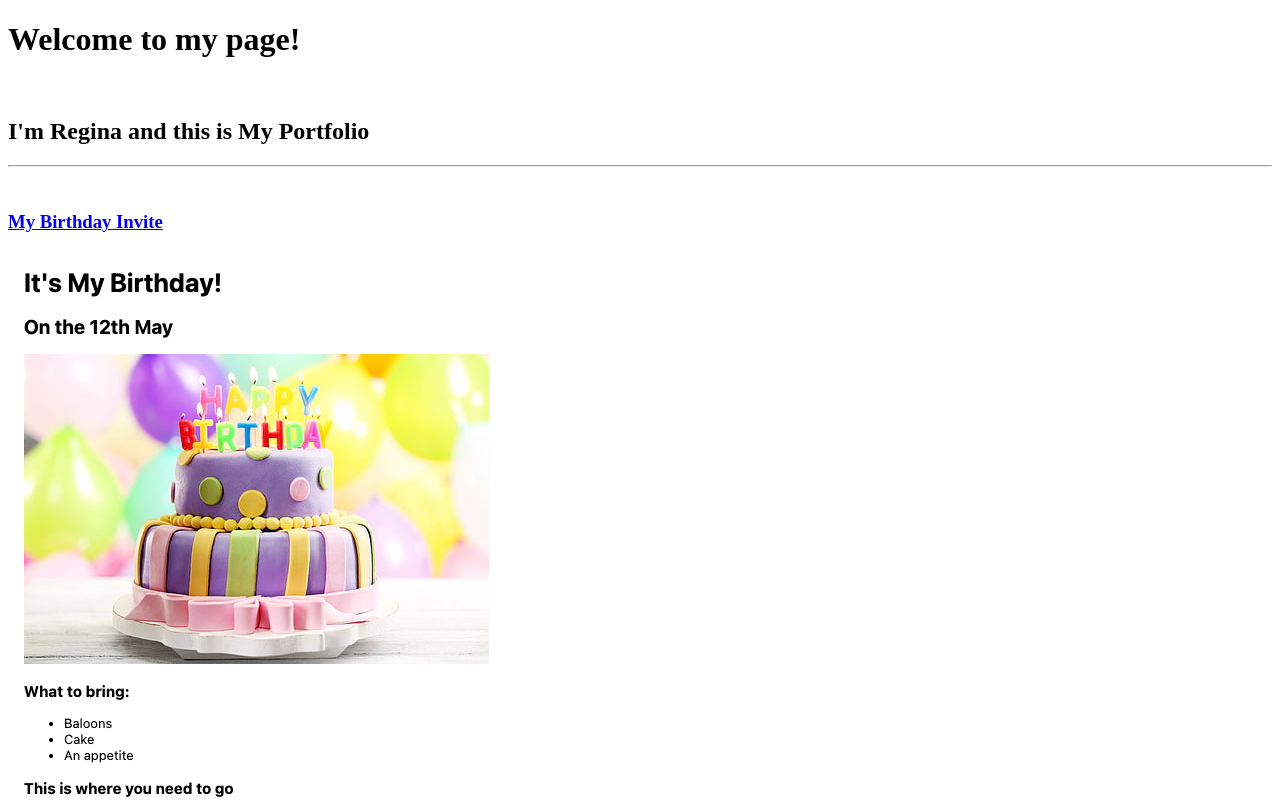
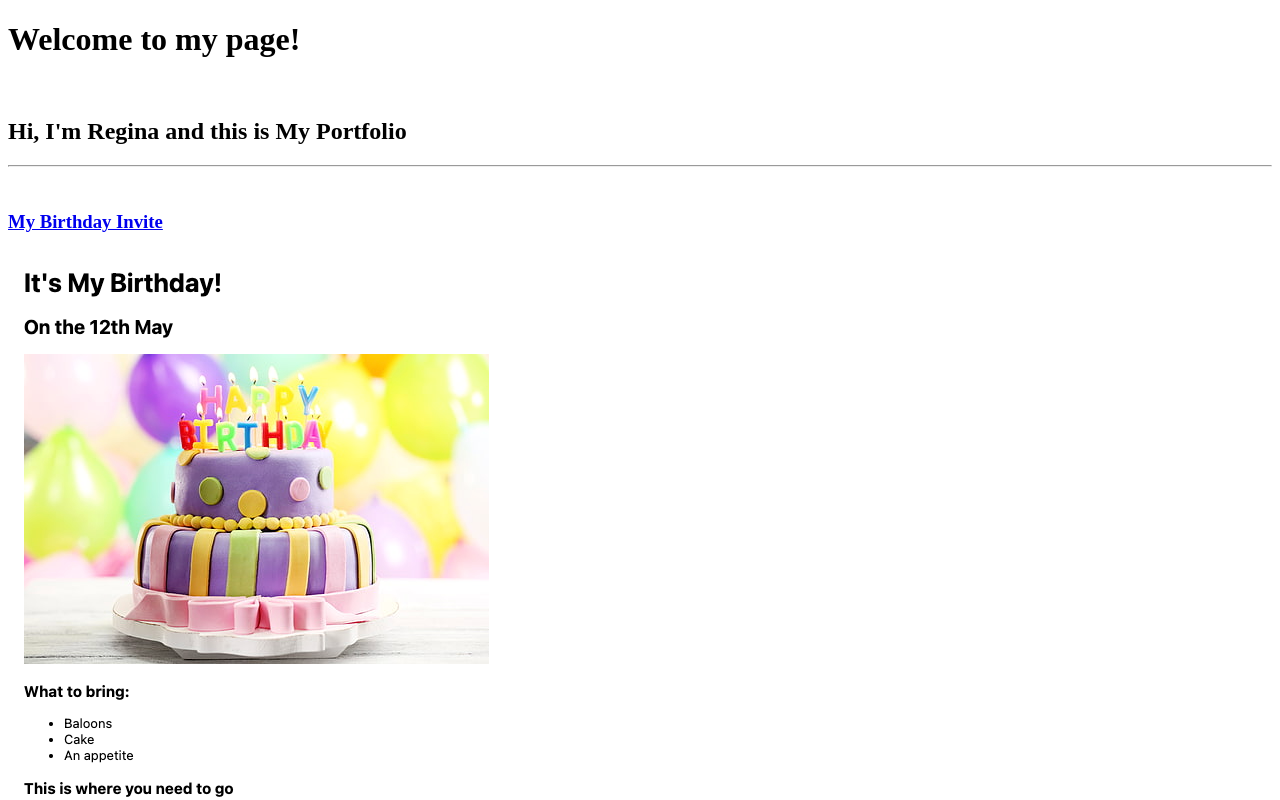
Before and after one commit to ReginaLalement/html-portfolio, a plain HTML site: page index.html in a window 1280 px wide. Shown: the top 800 px of the page. Drawn offline with Linux system fonts and the light colour scheme.

Commit message:
Update index.html
I have updated the h2 headline to adding ''Hi''

```diff
--- a/index.html
+++ b/index.html
@@ -4,11 +4,11 @@
 <head>
     <meta charset="UTF-8">
     <meta name="viewport" content="width=device-width, initial-scale=1.0">
-    <title>Regina;s Portfolio</title>
+    <title>Regina's Portfolio</title>
 </head>
 <body>
     <h1>Welcome to my page!</h1> <br>
-    <h2>I'm Regina and this is My Portfolio</h2>
+    <h2>Hi, I'm Regina and this is My Portfolio</h2>
     <hr> <br>
     <h3><a href="./public/birthday-invite.html">My Birthday Invite</a></h3>
         <img src="./assets/images/Mybirthday.png"/><br>
```
